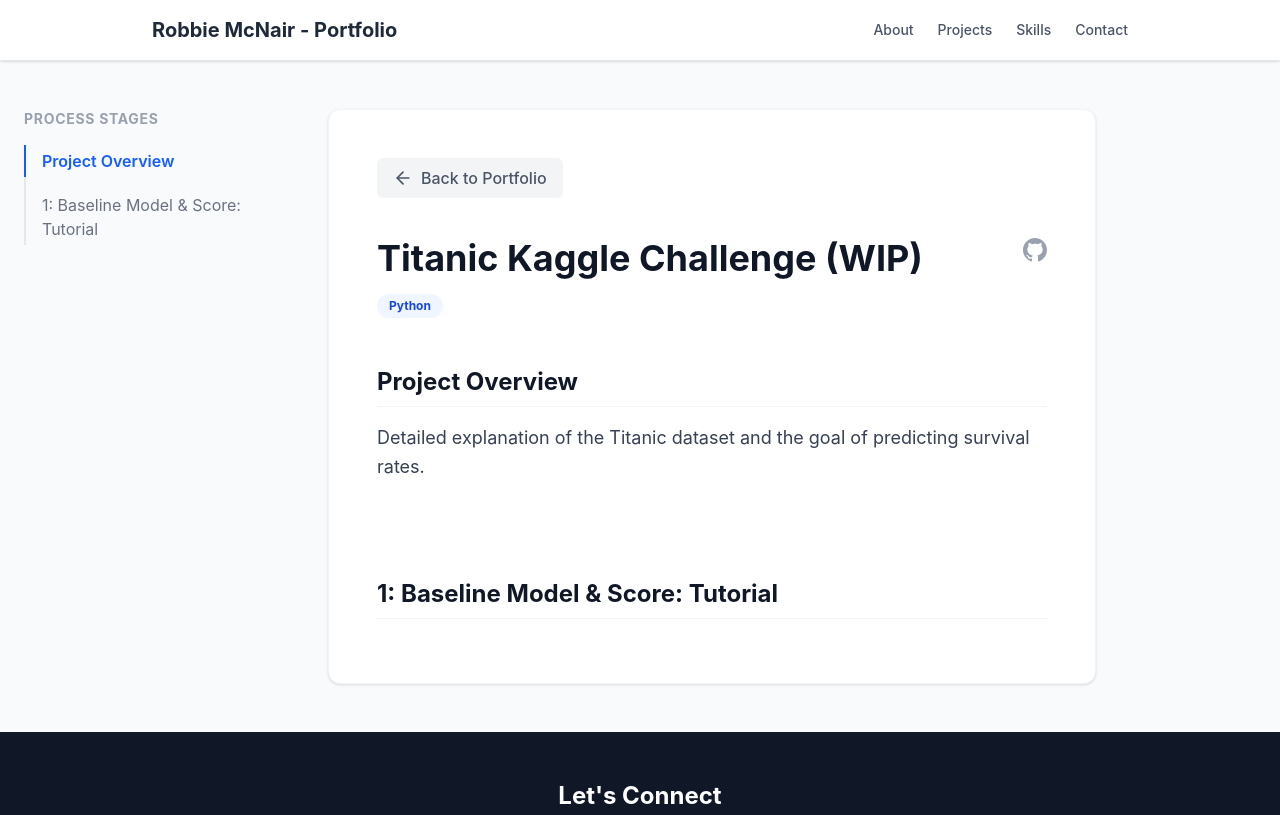
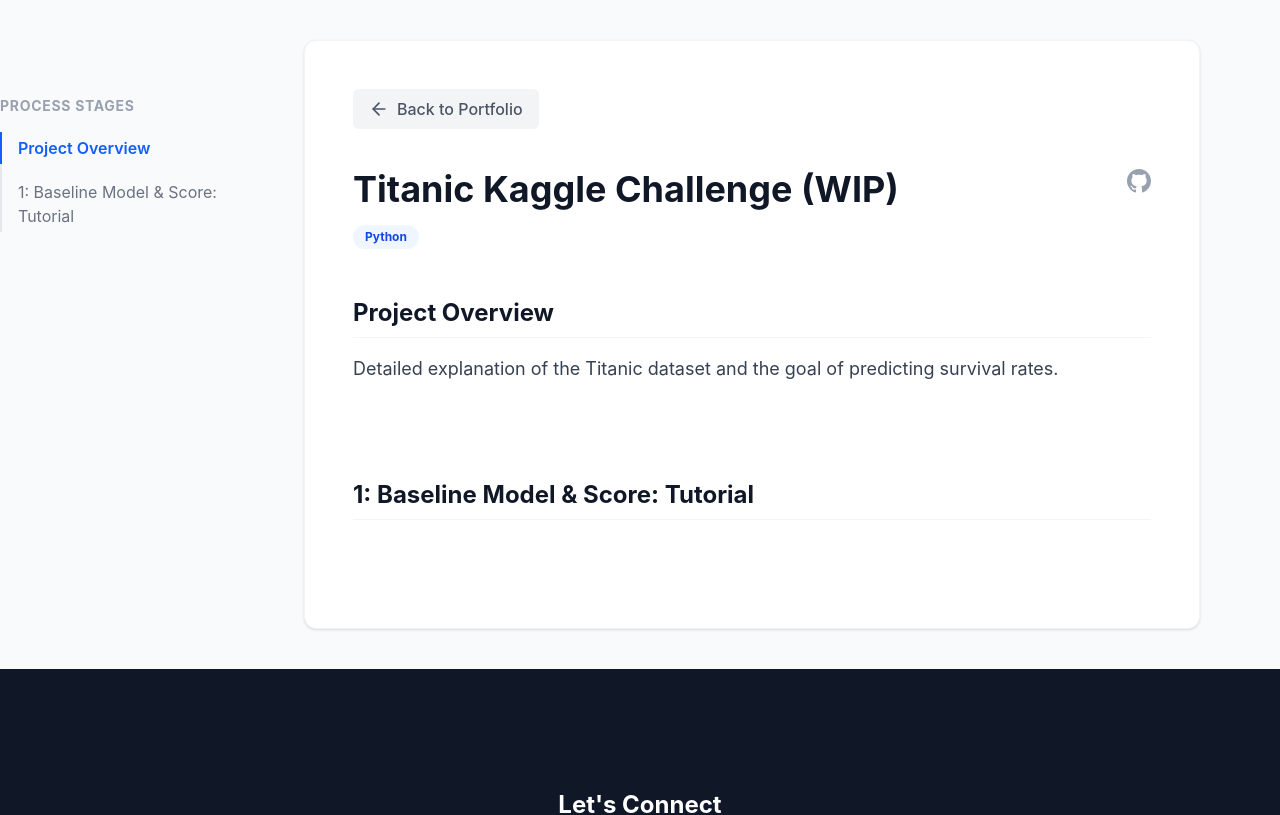
Before and after one commit to robmcn22/portfolio, a React (Vite) app: page /project/1 in a window 1280 px wide. Shown: the top 815 px of the page. Built offline with nearby package versions, Linux system fonts and the light colour scheme; the HTML template or start-up script is replaced by a standard one.

Commit message:
fixed formatting

```diff
--- a/src/components/Contact.jsx
+++ b/src/components/Contact.jsx
@@ -4,7 +4,7 @@
 
 export default function Contact() {
   return (
-    <footer id="contact" className="bg-gray-900 text-white py-12">
+    <footer id="contact" className="bg-gray-900 text-white py-30">
       <div className="max-w-5xl mx-auto px-6 text-center">
         <h2 className="text-2xl font-bold mb-4">Let's Connect</h2>
         <p className="text-gray-400 mb-6 max-w-xl mx-auto">
--- a/src/components/Hero.jsx
+++ b/src/components/Hero.jsx
@@ -5,7 +5,7 @@
 
 export default function Hero() {
   return (
-    <section id="about" className="max-w-5xl mx-auto px-6 py-24 flex flex-col justify-center min-h-[50vh]">
+    <section id="about" className="max-w-5xl mx-auto px-6 py-40 flex flex-col justify-center min-h-[50vh]">
       <h1 className="text-5xl font-extrabold text-gray-900 mb-4 tracking-tight">
         Data Scientist & ML Engineer
       </h1>
--- a/src/components/ProjectDetail.jsx
+++ b/src/components/ProjectDetail.jsx
@@ -34,10 +34,8 @@
 
   return (
     <div className="min-h-screen bg-gray-50 flex flex-col">
-      {/* 1. Reuse the global Navbar */}
-      <Navbar />
 
-      <div className="max-w-7xl mx-auto px-6 py-12 flex flex-col md:flex-row gap-12 w-full flex-grow">
+      <div className="max-w-7xl mx-auto py-10 flex flex-col md:flex-row gap-12 w-full flex-grow">
 
         {/* Interactive Sidebar */}
         <aside className="w-full md:w-64 shrink-0">
@@ -63,7 +61,7 @@
         </aside>
 
         {/* Main Content Area */}
-        <main className="flex-grow max-w-3xl bg-white p-8 md:p-12 rounded-xl shadow-sm border border-gray-100">
+        <main className="flex-grow max-w-4xl bg-white p-8 md:p-12 rounded-xl shadow-sm border border-gray-100">
 
           {/* 2. Centralized Back Button */}
           <div className="mb-10">
@@ -105,7 +103,7 @@
                 <h2 className="text-2xl font-bold text-gray-900 mb-4 pb-2 border-b border-gray-100">
                   {stage.title}
                 </h2>
-                <p className="text-gray-700 leading-relaxed text-lg">
+                <p className="text-gray-700 leading-relaxed text-lg mb-15">
                   {stage.content}
                 </p>
               </section>
--- a/src/components/Projects.jsx
+++ b/src/components/Projects.jsx
@@ -6,7 +6,7 @@
 
 export default function Projects() {
   return (
-    <section id="projects" className="bg-gray-50 py-20">
+    <section id="projects" className="bg-gray-50 py-40">
       <div className="max-w-5xl mx-auto px-6">
         <h2 className="text-3xl font-bold text-gray-900 mb-8">Featured Projects</h2>
         <div className="grid grid-cols-1 md:grid-cols-2 gap-6">
--- a/src/components/Skills.jsx
+++ b/src/components/Skills.jsx
@@ -11,7 +11,8 @@
   ];
 
   return (
-    <section id="skills" className="max-w-5xl mx-auto px-6 py-20">
+    // add padding above and below the section
+    <section id="skills" className="max-w-5xl mx-auto px-6 py-40">
       <h2 className="text-3xl font-bold text-gray-900 mb-8">Technical Skills</h2>
       <div className="grid grid-cols-1 md:grid-cols-2 lg:grid-cols-4 gap-8">
         {skillCategories.map((category, index) => (
```
